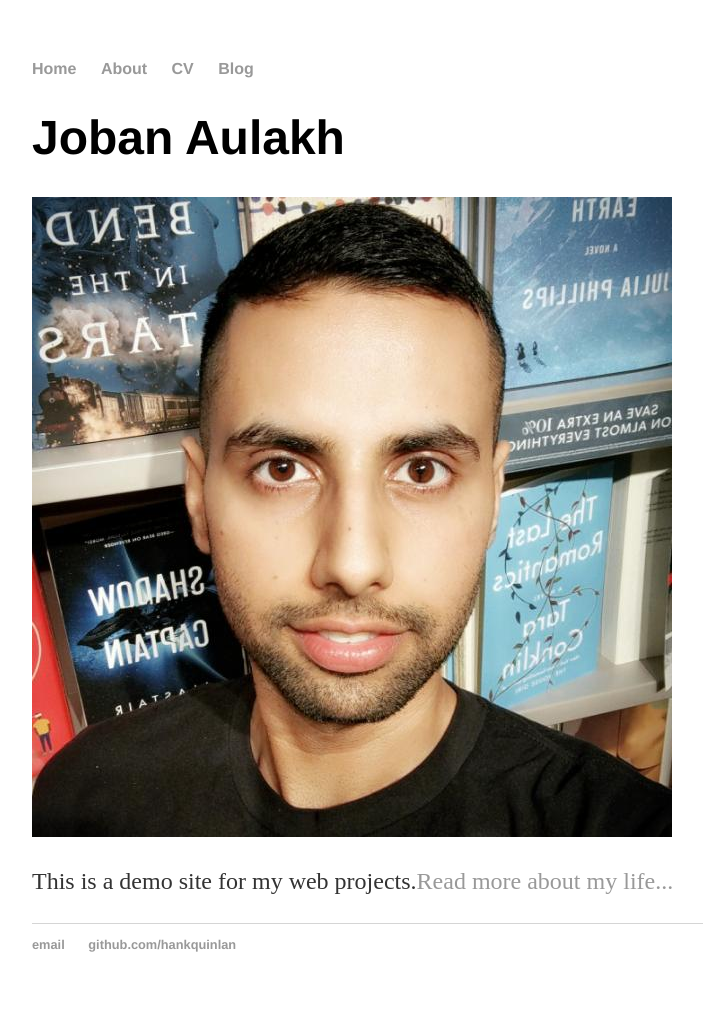
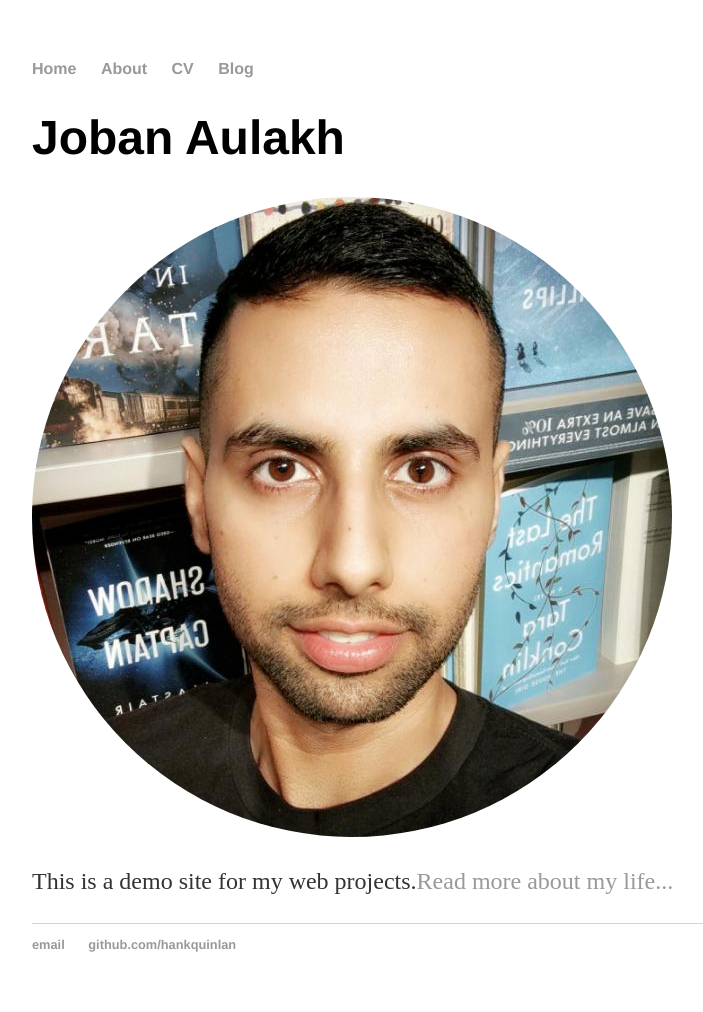
Before and after one commit to joe-bun/joe-bun.github.io, a Jekyll site: the page built from index.html, in a window 1280 px wide. Shown: the whole page, without its empty margins (160-863 px from the left). Built offline with Jekyll 4.4.1, drawn with Linux system fonts in a browser that asks for light colours.

Commit message:
Update main.css

```diff
--- a/css/main.css
+++ b/css/main.css
@@ -11,6 +11,9 @@ nav ul, footer ul {
 nav ul li, footer ul li {
     display: inline;
     margin-right: 20px;
+}
+img.pp {
+  border-radius: 50%;
 }
 a {
     text-decoration: none;
```
